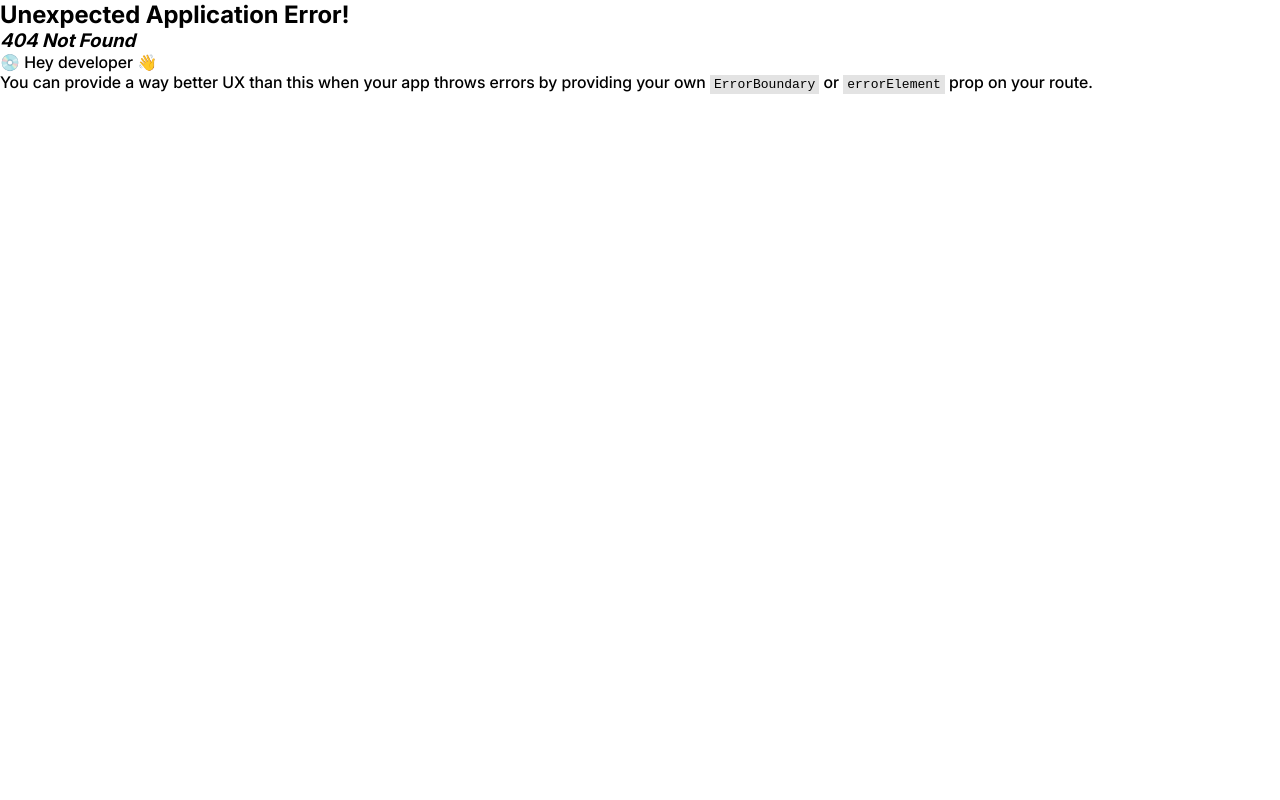
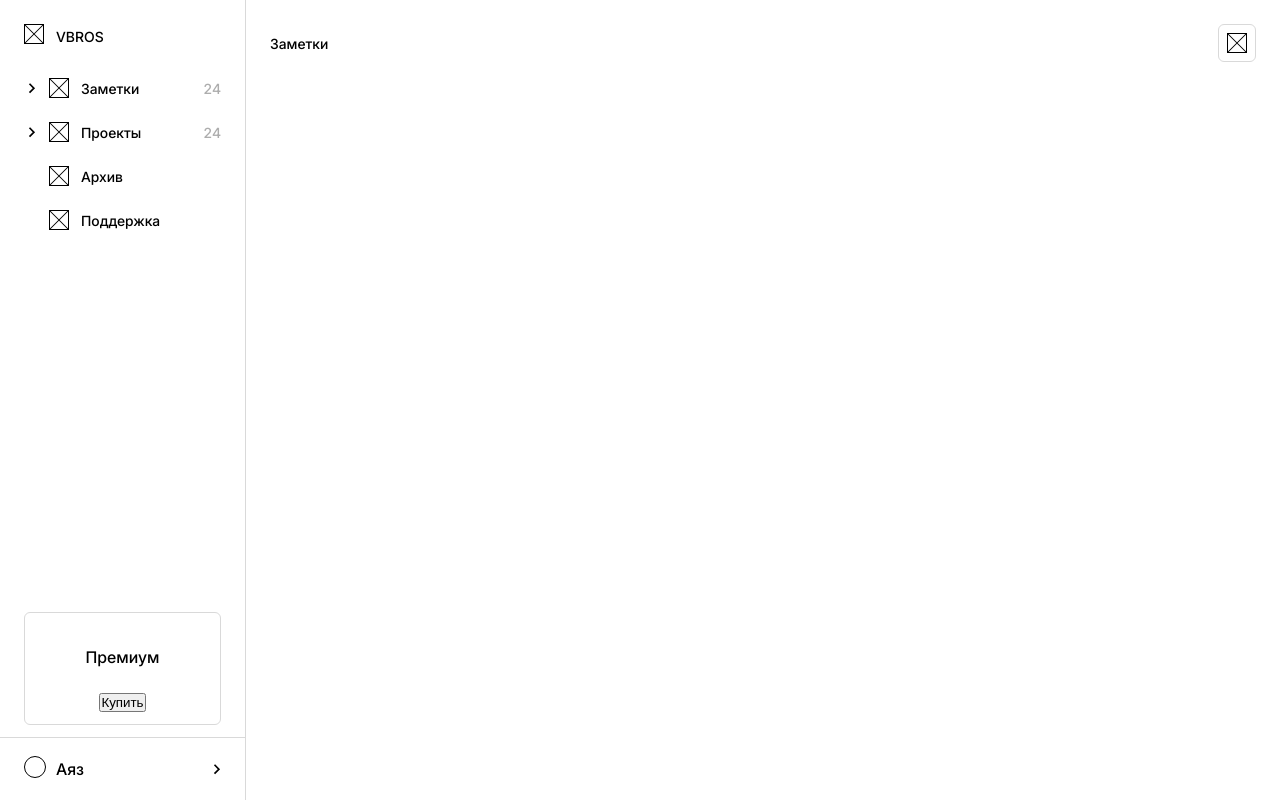
Before and after one commit to DarkMend/vbros, a React (Vite) app in the folder frontend/: page /notes in a window 1280 px wide. Before the commit this address had no page. Built offline with nearby package versions, Linux system fonts and the light colour scheme.

Commit message:
notes-page head

```diff
--- /dev/null
+++ b/frontend/src/components/ActionButton/ActionButton.module.scss
@@ -0,0 +1,11 @@
+.button{
+    display: flex;
+    flex-direction: row;
+    align-items: center;
+    justify-content: center;
+    border: 1px solid #D9D9D9;
+    padding: 8px;
+    border-radius: 6px;
+    background: none;
+    cursor: pointer;
+}
--- /dev/null
+++ b/frontend/src/components/ActionButton/ActionButton.tsx
@@ -0,0 +1,10 @@
+import { ReactNode } from "react";
+import styles from './ActionButton.module.scss';
+
+export default function ActionButton({children, ...props}: {children: ReactNode}) {
+    return (
+        <button {...props} className={styles['button']}>
+            {children}
+        </button>
+    )
+}
--- a/frontend/src/components/Sidebar/MenuItem/MenuItem.module.scss
+++ b/frontend/src/components/Sidebar/MenuItem/MenuItem.module.scss
@@ -56,6 +56,11 @@
     gap: 12px;
 }
 
+.text{
+    font-size: 14px;
+    font-weight: 500;
+}
+
 .icon {
     width: 20px;
     height: 20px;
--- a/frontend/src/components/Sidebar/Sidebar.module.scss
+++ b/frontend/src/components/Sidebar/Sidebar.module.scss
@@ -5,7 +5,7 @@
     flex-direction: column;
     justify-content: space-between;
     gap: 30px;
-    width: 246px;
+    min-width: 246px;
     border-right: 1px solid #D9D9D9;
     min-height: 100vh;
     padding: 24px 0 0px 0;
--- /dev/null
+++ b/frontend/src/components/Title/Title.module.scss
@@ -0,0 +1,4 @@
+.title{
+    font-size: 14px;
+    font-weight: 500;
+}
--- /dev/null
+++ b/frontend/src/components/Title/Title.tsx
@@ -0,0 +1,10 @@
+import { ReactNode } from "react";
+import styles from './Title.module.scss';
+
+export default function Title({children, ...props}: {children: ReactNode}) {
+    return (
+        <div className={styles['title']} {...props}>
+            {children}
+        </div>
+    )
+}
--- a/frontend/src/layouts/MainLayout/MainLayout.module.scss
+++ b/frontend/src/layouts/MainLayout/MainLayout.module.scss
@@ -7,4 +7,5 @@
 .page {
     padding: 24px;
     padding-left: 0px;
+    width: 100%;
 }
--- /dev/null
+++ b/frontend/src/pages/NotesPage/NotesPage.module.scss
@@ -0,0 +1,8 @@
+.notes{
+    .head{
+        display: flex;
+        flex-direction: row;
+        align-items: center;
+        justify-content: space-between;
+    }
+}
--- /dev/null
+++ b/frontend/src/pages/NotesPage/NotesPage.tsx
@@ -0,0 +1,18 @@
+import ActionButton from '../../components/ActionButton/ActionButton'
+import Title from '../../components/Title/Title'
+import styles from './NotesPage.module.scss'
+
+export default function NotesPage() {
+    return (
+        <div className={styles['notes']}>
+            <div className={styles['head']}>
+                <Title>Заметки</Title>
+                <div className={styles['actions']}>
+                    <ActionButton>
+                        <img src="./sqrt.png" alt="" />
+                    </ActionButton>
+                </div>
+            </div>
+        </div>
+    )
+}
--- a/frontend/src/router.tsx
+++ b/frontend/src/router.tsx
@@ -1,5 +1,6 @@
 import { createBrowserRouter } from "react-router-dom";
 import MainLayout from "./layouts/MainLayout/MainLayout";
+import NotesPage from "./pages/NotesPage/NotesPage";
 
 const router = createBrowserRouter([
     {
@@ -7,7 +8,8 @@ const router = createBrowserRouter([
         element: <MainLayout />,
         children: [
             {
-
+                path: '/notes',
+                element: <NotesPage />
             }
         ]
     }
```
